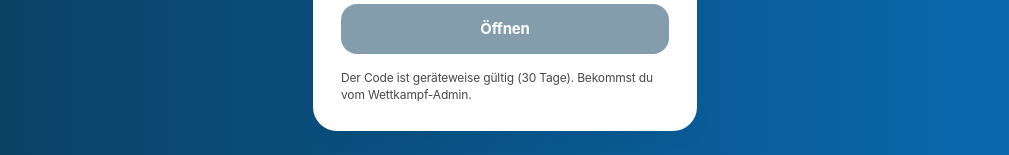
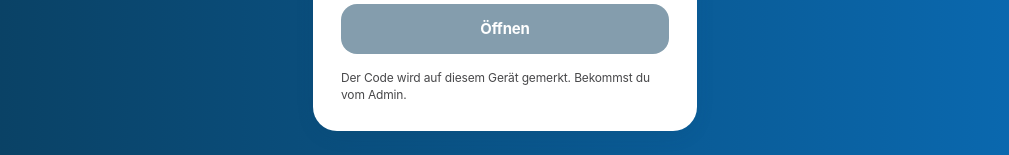
Before and after one commit to ismaildrouche28-do/swedish-predator-cup, a Next.js app: page /login in a window 1280 px wide. Shown: the part 439-594 px from the top of the page, without its empty margins (135-1144 px from the left). Built offline with nearby package versions, Linux system fonts and the light colour scheme.

Commit message:
feat: Zugangs-Cookie läuft nie ab (10 Jahre)

```diff
--- a/app/api/login/route.ts
+++ b/app/api/login/route.ts
@@ -7,7 +7,7 @@ export async function POST(req: NextRequest) {
   const res = NextResponse.json({ ok: true });
   res.cookies.set("spc_app", "ok", {
     httpOnly: true, sameSite: "lax", secure: true, path: "/",
-    maxAge: 60 * 60 * 24 * 30, // 30 Tage
+    maxAge: 60 * 60 * 24 * 365 * 10, // 10 Jahre
   });
   return res;
 }
--- a/app/api/set-profile/route.ts
+++ b/app/api/set-profile/route.ts
@@ -6,7 +6,7 @@ export async function POST(req: NextRequest) {
   const res = NextResponse.json({ ok: true });
   res.cookies.set("spc_profile", profileId, {
     httpOnly: false, sameSite: "lax", secure: true, path: "/",
-    maxAge: 60 * 60 * 24 * 30,
+    maxAge: 60 * 60 * 24 * 365 * 10,
   });
   return res;
 }
--- a/app/login/LoginForm.tsx
+++ b/app/login/LoginForm.tsx
@@ -40,7 +40,7 @@ export function LoginForm() {
         {loading ? "Prüfe…" : "Öffnen"}
       </button>
       <p className="text-[12px] leading-snug" style={{color: "#48484a"}}>
-        Der Code ist geräteweise gültig (30 Tage). Bekommst du vom Wettkampf-Admin.
+        Der Code wird auf diesem Gerät gemerkt. Bekommst du vom Admin.
       </p>
       {err && <div className="text-[13px] rounded-xl p-3" style={{background: "#fdecea", color: "#c22"}}>{err}</div>}
     </form>
--- a/app/profil-waehlen/actions.ts
+++ b/app/profil-waehlen/actions.ts
@@ -7,7 +7,7 @@ export async function pickProfile(formData: FormData) {
   if (!pid) return;
   cookies().set("spc_profile", pid, {
     httpOnly: false, sameSite: "lax", secure: true, path: "/",
-    maxAge: 60 * 60 * 24 * 30,
+    maxAge: 60 * 60 * 24 * 365 * 10,
   });
   redirect("/");
 }
```
